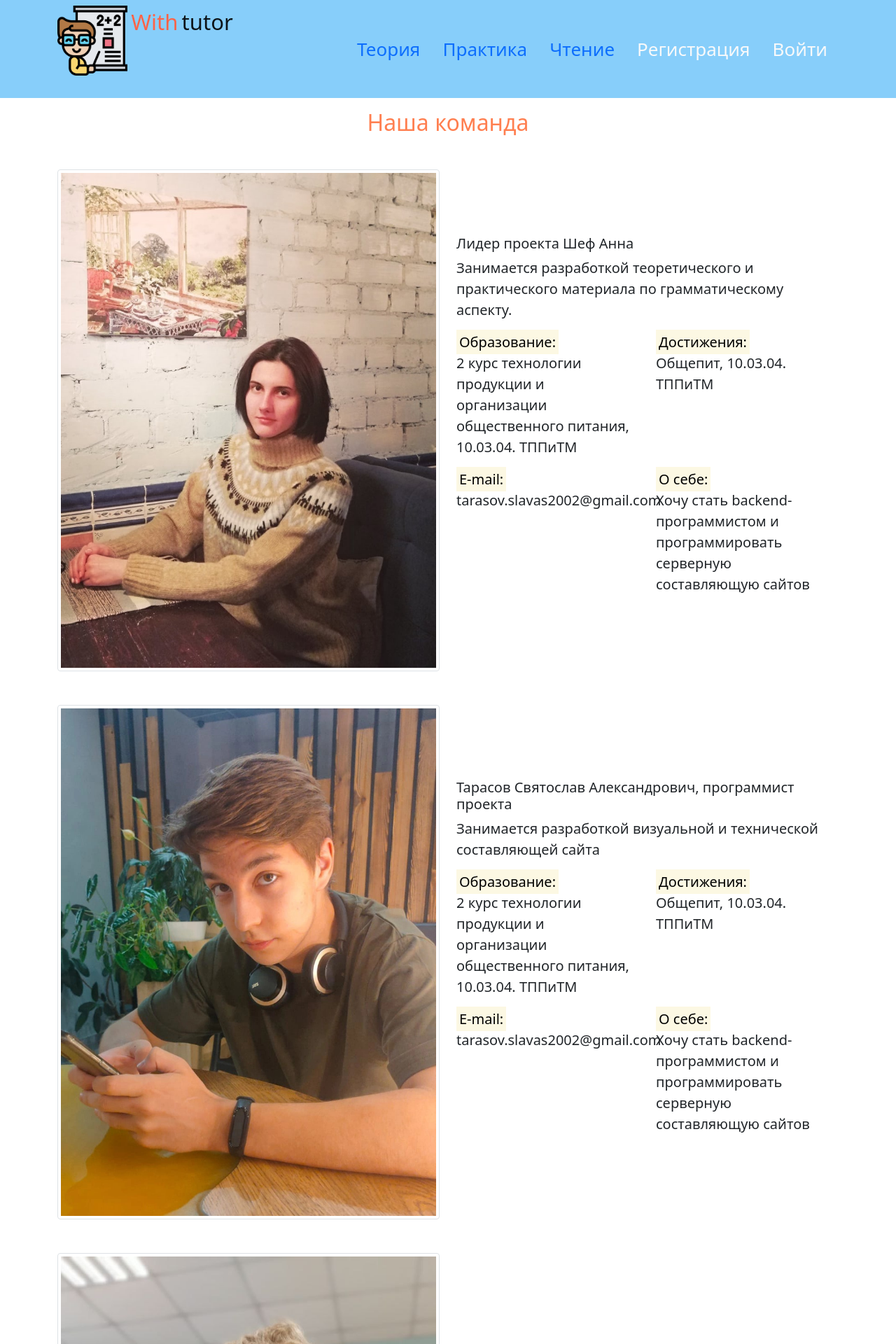
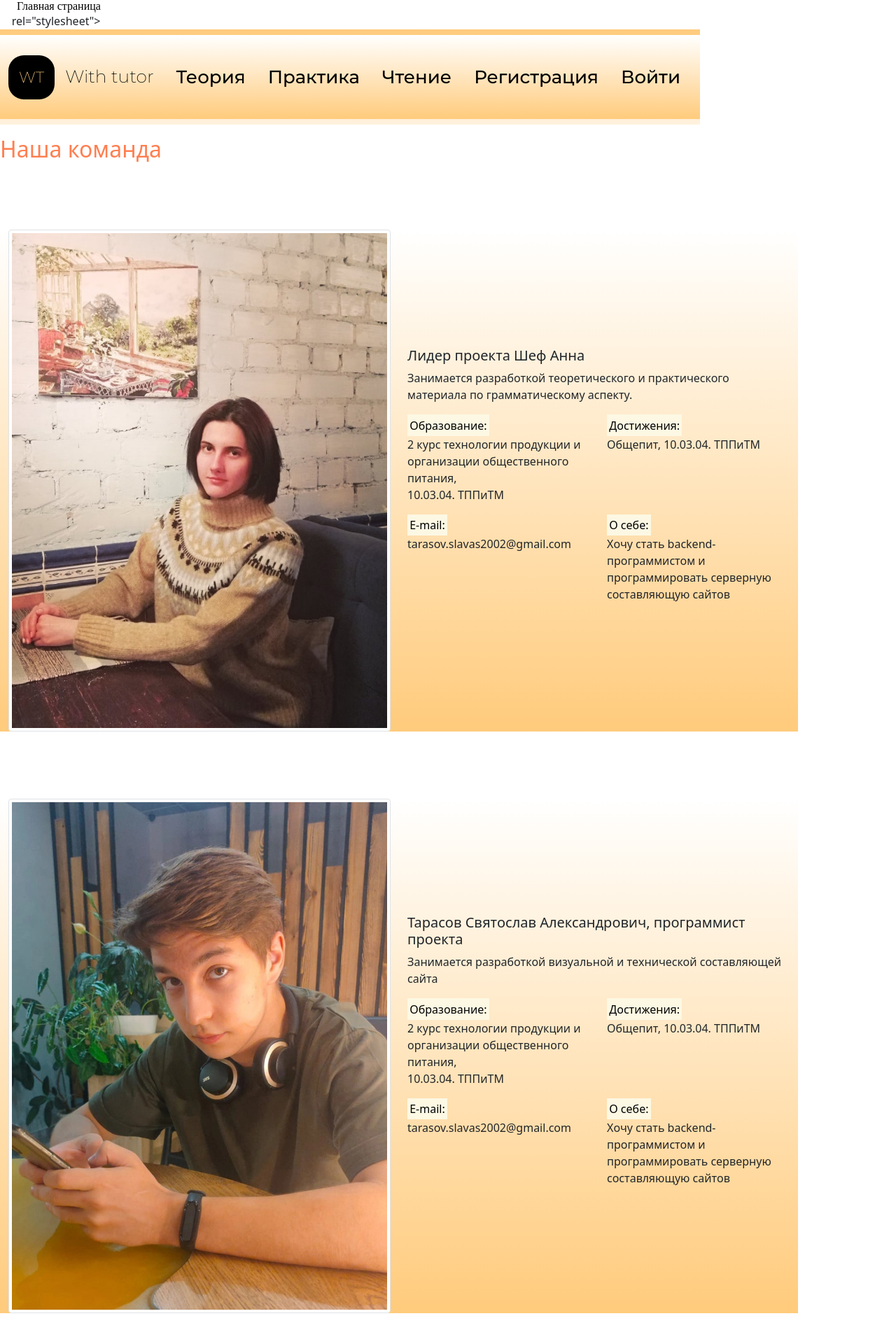
Before and after one commit to SvyatoSllav/with_tutor, a Django app: page / in a window 1280 px wide. Shown: the top 1920 px of the page at 70% size. Run offline with Django 3.2, Linux system fonts and the light colour scheme; some libraries are stand-ins or nearby versions.

Commit message:
new design 2

```diff
--- a/with_tutor/static/css/includes/footer.css
+++ b/with_tutor/static/css/includes/footer.css
@@ -1,10 +1,13 @@
-a {
-    text-decoration: none
-}
-.container {
-    font-size: 20px;
+* {
+    box-sizing: border-box;
+    display: inline-block
 }
 
-.container:hover {
-    content: "#";
+.footer {
+    background: linear-gradient(white, #FFCB7C);
+    display: flex
 }
+
+.container {
+    background: linear-gradient(white, #FFCB7C)
+}
--- /dev/null
+++ b/with_tutor/static/css/includes/header.css
@@ -0,0 +1,31 @@
+*{
+    box-sizing: border-box;
+}
+.container {
+    min-height: 120px;
+}
+
+.logo {
+    background-color: #000000;
+    color: #FFCB7C;
+    padding: 15px;
+    border-radius: 22px;
+    font-size: 22px;
+    font-family: 'Montserrat', sans-serif;
+    font-weight: 200;
+}
+
+.titel {
+    background-color: transparent;
+    color: #000000;
+    margin-left: 10px;
+    font-size: 25px;
+    font-family: 'Montserrat', sans-serif;
+    font-weight: 200;
+
+}
+
+.fount {
+    font-family: 'Montserrat', sans-serif;
+    font-weight: 500;
+}
--- a/with_tutor/templates/includes/footer.html
+++ b/with_tutor/templates/includes/footer.html
@@ -1,12 +1,16 @@
 {% load static %}
+{% block links %}
+<link rel="stylesheet" href="../../static/css/includes/footer.css">
+{% endblock links %}
 {% block footer %}
-<link rel="stylesheet" href="{% static 'css/includes/footer.css' %}">
-<footer class="border-top text-center py-3 card-footer sticky-top">
-  <img src="{% static 'img/logos.png' %}" width="100" height="100" class="d-inline-block align-top" alt="">
-  <p style="font-size:23px">© 2021 Copyright <span style="color:tomato" class=''>With</span> <span>tutor</span>
-  </p>
-  <span class="container link about">
-    <a href="{% url 'about:index' %}">О нас</a>
-  </span>
+<footer class="footer" style="background: linear-gradient(white, #FFCB7C); height: 142px;">
+  <div class="container">
+    <div class="iiner" style="text-align: center; margin: 46px; padding-top: 63px;">
+      <span class="logo">WT</span>
+      <span class="title">With tutor © 2022</span>
+      <div class="save" style="padding-left: 115px;">Все права защищенны</div>
+    </div>
+  </div>
+
 </footer>
 {% endblock footer %}
--- a/with_tutor/templates/includes/header.html
+++ b/with_tutor/templates/includes/header.html
@@ -1,41 +1,47 @@
 {% load static %}
-<nav class="navbar navbar-light" style="background-color: lightskyblue">
+{% block links %}
+<link rel="preconnect" href="https://fonts.googleapis.com">
+<link rel="preconnect" href="https://fonts.gstatic.com" crossorigin>
+<link href="https://fonts.googleapis.com/css2?family=Montserrat:wght@100;200;500&display=swap" rel="stylesheet">
+<link rel="stylesheet" href="../../static/css/includes/header.css">
+rel="stylesheet">
+{% endblock links %}
+<nav class="navbar navbar-light" style="background: linear-gradient(#FFCB7C, #FFF2DE);">
     <div class="container">
         <a class="navbar-brand p-0" href="{% url 'main_menu' %}">
-            <img src="{% static 'img/logos.png' %}" width="100" height="100" class="d-inline-block align-top mb-4"
-                alt="">
-            <span style="color:tomato; font-size:31px">With</span>
-            <span style="font-size:31px">tutor</span>
+
+            <span class="logo"> WT </span>
+            <span class="titel"> With tutor </span>
         </a>
         {% with request.resolver_match.view_name as view_name %}
-        <ul class="nav nav-pills">
+        <ul class="nav nav-pills fount">
             <li class="nav-item">
-                <a class="nav-link {% if view_name == 'grammar:grammar' %}active{% endif %}" style="font-size:26px"
+                <a class="nav-link {% if view_name == 'grammar:grammar' %}active{% endif %}" style="font-size:26px; color: black;"
                     href="{% url 'grammar:grammar' %}">Теория</a>
             </li>
 
             <li class="nav-item">
                 <a class="nav-link {% if view_name == 'vocabulary:vocabulary_materials' %}active{% endif %}"
-                    style="font-size:26px" href="{% url 'vocabulary:vocabulary_materials' %}">Практика</a>
+                    style="font-size:26px; color: black;" href="{% url 'vocabulary:vocabulary_materials' %}">Практика</a>
             </li>
 
             <li class="nav-item">
                 <a class="nav-link {% if view_name == 'reading:reading_theme' %}active{% endif %}"
-                    style="font-size:26px" href="{% url 'reading:reading_theme' %}">Чтение</a>
+                    style="font-size:26px; color: black;" href="{% url 'reading:reading_theme' %}">Чтение</a>
             </li>
             {% if not user.is_authenticated %}
             <li class="nav-item">
                 <a class="nav-link link-light {% if view_name == 'users:signup' %}active{% endif %}"
-                    style="font-size:26px" href="{% url 'users:signup' %}">Регистрация</a>
+                    style="font-size:26px; color: black;" href="{% url 'users:signup' %}">Регистрация</a>
             </li>
             <li class="nav-item">
                 <a class="nav-link link-light {% if view_name == 'users:login' %}active{% endif %}"
-                    style="font-size:26px" href="{% url 'users:login' %}">Войти</a>
+                    style="font-size:26px; color: black;" href="{% url 'users:login' %}">Войти</a>
             </li>
             {% else %}
             <li class="nav-item">
                 <a class="nav-link link-light {% if view_name == 'users:logout' %}active{% endif %}"
-                    style="font-size:26px" href="{% url 'users:logout' %}">Выйти</a>
+                    style="font-size:26px; color: black;" href="{% url 'users:logout' %}">Выйти</a>
             </li>
             {% endif %}
             {% endwith %}
```
